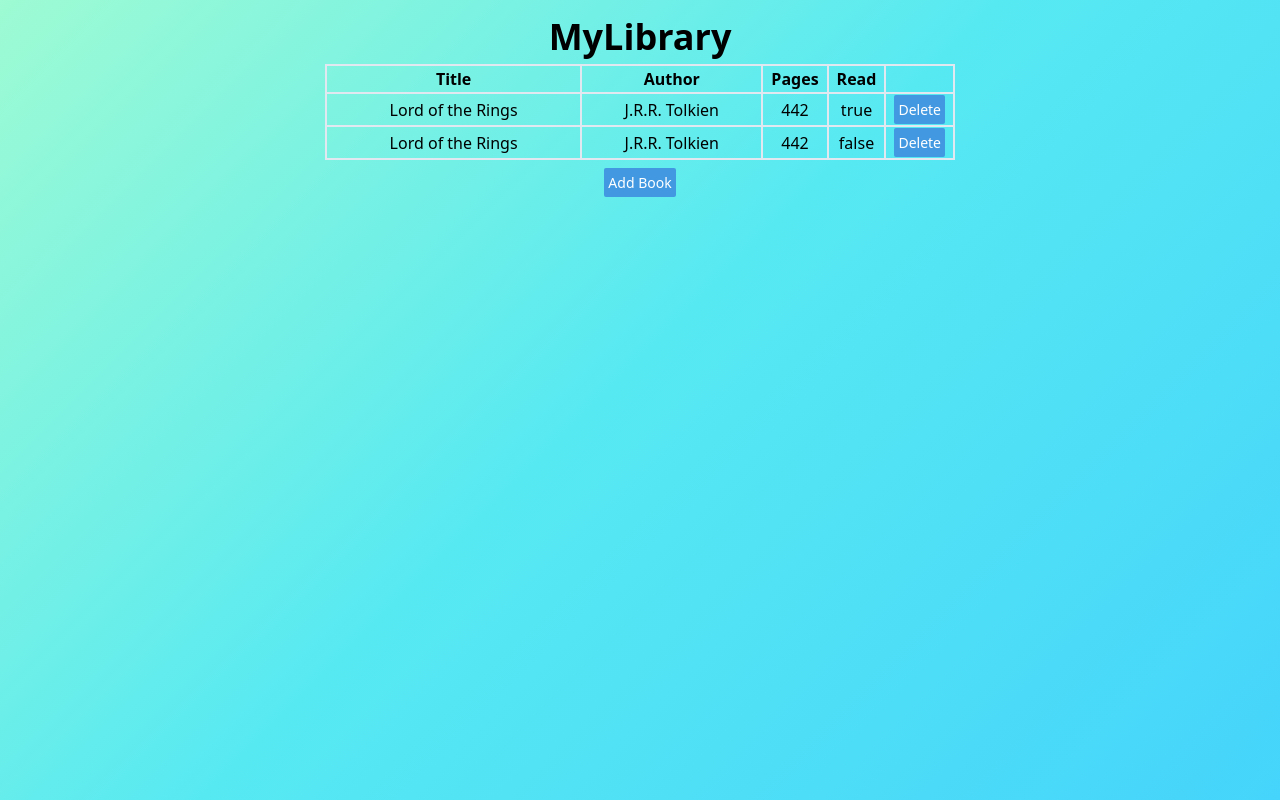
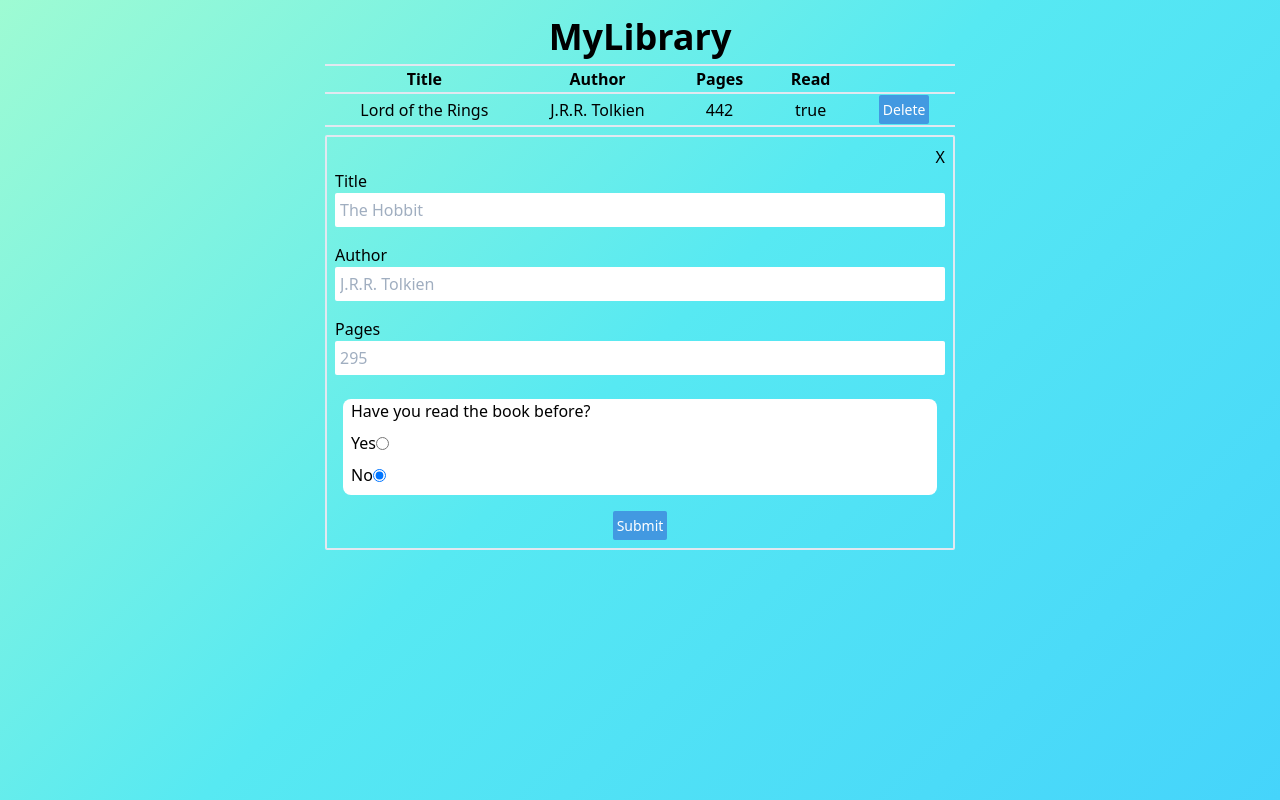
Before and after one commit to dhatGuy/library, a React app: page / in a window 1280 px wide. Built offline with nearby package versions, Linux system fonts and the light colour scheme.

Commit message:
add local storage feature and improved style

```diff
--- a/package.json
+++ b/package.json
@@ -1,5 +1,5 @@
 {
-  "name": "fulljs",
+  "name": "library",
   "version": "1.0.0",
   "description": "",
   "main": "index.js",
@@ -8,7 +8,7 @@
     "build": "npm run build:css && webpack -p",
     "build:css": "postcss src/styles/tailwind.css -o src/styles/main.css"
   },
-  "author": "",
+  "author": "Joseph Odunsi",
   "license": "ISC",
   "dependencies": {
     "@babel/core": "^7.10.2",
--- a/src/components/App.js
+++ b/src/components/App.js
@@ -2,25 +2,13 @@ import React, { Component } from "react";
 import Header from "./header";
 import Table from "./table"
 import Form from "./form"
+import storeBooks from "./storeBooks"
 import "../styles/main.css"
 import "../styles/styles.css"
 
 class App extends Component {
     state = {
-      books: [
-        {
-        title: "Lord of the Rings",
-        author: "J.R.R. Tolkien",
-        pages: 442,
-        read: "true"
-      },
-      {
-        title: "Lord of the Rings",
-        author: "J.R.R. Tolkien",
-        pages: 442,
-        read: "false"
-      },
-      ],
+      books: storeBooks(),
       newBook: {
         title: "",
         author: "",
@@ -32,13 +20,14 @@ class App extends Component {
         author: "",
         pages: ""
        },
-       isShown: false,
+       isShown: true,
     }
 
   removeRow = (index) =>{
-    let booksClone = this.state.books.slice()
+    let booksClone = JSON.parse(localStorage.getItem('library'));
     booksClone.splice(index, 1)
-    this.setState({books: booksClone})
+    localStorage.setItem('library', JSON.stringify(booksClone))
+    this.setState({books: storeBooks()})
   }
 
   toggleShown = () => {
@@ -49,9 +38,10 @@ class App extends Component {
   }
 
   toggleRead = (index) =>{
-    let booksClone = this.state.books.slice()
+    let booksClone = JSON.parse(localStorage.getItem('library'));
     booksClone[index].read = booksClone[index].read == '✔' ? '❌' : '✔'
-    this.setState({ books: booksClone })
+    localStorage.setItem('library', JSON.stringify(booksClone))
+    this.setState({ books: storeBooks()})
   }
 
   handleChange = (e) => {
@@ -73,8 +63,9 @@ class App extends Component {
       pages: this.state.newBook.pages,
       read: this.state.newBook.read == "yes" ? '✔' : '❌'
     })
+    localStorage.setItem('library', JSON.stringify(booksClone))
     this.setState({
-      books: booksClone,
+      books: storeBooks(),
       newBook: {
         title: "",
         author: "",
--- a/src/components/form.js
+++ b/src/components/form.js
@@ -3,10 +3,10 @@ import Input from "./input";
 
 const Form = ({titleValue, authorValue, toggleShown, pagesValue, isShown, read, handleChange, submitForm, error}) => {
   return (
-    <div className="container flex flex-col items-center ">
-    <form className="" onSubmit={submitForm} style={{display: isShown ? 'block' : 'none' }}>
-      <div className="cursor-pointer flex justify-end" onClick={toggleShown} >X
-        <i class="fas fa-times" title="Close"></i>
+    <>
+    <form className="sm:w-1/2 w-full border-2 flex-col m-2 p-2 rounded-sm" onSubmit={submitForm} style={{display: isShown ? 'flex' : 'none' }}>
+      <div className="cursor-pointer self-end" onClick={toggleShown} >
+        X
       </div>
       <Input name="title" value={titleValue} handleChange={handleChange} type="text" placeholder="The Hobbit">
         <label htmlFor="title">Title</label>
@@ -18,23 +18,28 @@ const Form = ({titleValue, authorValue, toggleShown, pagesValue, isShown, read,
       <Input name="pages" value={pagesValue} handleChange={handleChange} type="number" placeholder="295">
         <label htmlFor="pages">Pages</label>
       </Input>
-      <legend>
+      <fieldset className="bg-white m-2 rounded-lg">
+        <p className="mx-2">Have you read the book before?</p>
         <Input name="read" checked={read == "yes"} value="yes" handleChange={handleChange} type="radio">
           <label htmlFor="yes">Yes</label>
         </Input>
         <Input name="read" checked={read == "no"} value="no" handleChange={handleChange} type="radio">
           <label htmlFor="no">No</label>
         </Input>
-      </legend>
-      <Input type="submit" value="Submit"/>
+      </fieldset>
+      <button
+        type="submit"
+        className="self-center text-sm bg-blue-500 hover:bg-blue-400 mt-2 text-white p-1 rounded-sm"
+        >Submit
+      </button>
     </form>
-      <button
+    <button
         className="text-sm bg-blue-500 hover:bg-blue-400 mt-2 text-white p-1 rounded-sm"
         style={{display: isShown ? 'none' : "block"}}
         onClick={toggleShown}
         >Add Book
       </button>
-    </div>
+    </>
   )
 }
 
--- a/src/components/header.js
+++ b/src/components/header.js
@@ -3,7 +3,7 @@ import React from 'react';
 const Header = () => {
   return (
     <header className="text-4xl font-bold">
-     <i class="fas fa-book"></i>
+     <i className="fas fa-book"></i>
      <h1>MyLibrary</h1>
     </header>
   )
--- a/src/components/input.js
+++ b/src/components/input.js
@@ -2,14 +2,17 @@ import React from 'react';
 import styled from 'styled-components';
 
 const StyledInput = styled.input`
-  /* padding: 10px; */
+  padding: 5px;
 `
 
-const Input = ({type, value, placeholder, name, id, checked, children, handleChange}) => {
+const Input = ({type, value, placeholder, name, checked, children, handleChange}) => {
   return (
-    <div>
+    <div
+      className={type== "radio" ? "flex m-2 items-center justify-start" : "mb-4 flex flex-col items-start justify"}
+      >
       {children}
       <StyledInput
+      className={type !== "radio" && "submit" ? "rounded-sm w-full" : null}
       type={type}
       value={value || ""}
       placeholder={placeholder}
--- /dev/null
+++ b/src/components/storeBooks.js
@@ -0,0 +1,16 @@
+function storeBooks() {
+  let books;
+  if (localStorage.getItem('library') === null) {
+    books = [{
+      title: "Lord of the Rings",
+      author: "J.R.R. Tolkien",
+      pages: 442,
+      read: "true"
+    }];
+  } else {
+    books = JSON.parse(localStorage.getItem('library'));
+  }
+  return books;
+}
+
+export default storeBooks;
--- a/src/components/table.js
+++ b/src/components/table.js
@@ -4,7 +4,7 @@ import TableHeader from "./tableHeader"
 
 const Table = ({data, removeRow, toggleRead}) => {
   return (
-    <table className="w-full sm:w-full md:w-1/2">
+    <table className="md:w-1/2 w-full">
       <TableHeader />
       <tbody className="bookList">
         {data.length == 0 || data == undefined ? (
--- a/src/components/tableBody.js
+++ b/src/components/tableBody.js
@@ -2,11 +2,11 @@ import React from 'react';
 
 const TableBody = ({title, author, pages, read, toggleRead, removeRow, id}) => {
   return (
-    <tr className="border-2 text-center">
-      <td className="w-3/5 border-2">{title}</td>
-      <td className="w-2/5 border-2">{author}</td>
-      <td className="w-1/5 border-2">{pages}</td>
-      <td className="w-1/5 border-2 cursor-pointer"
+    <tr className="border-b-2 text-center">
+      <td className="">{title}</td>
+      <td className="">{author}</td>
+      <td className="">{pages}</td>
+      <td className="cursor-pointer"
           onClick={()=>toggleRead()}>
             {read}
       </td>
--- a/src/components/tableHeader.js
+++ b/src/components/tableHeader.js
@@ -3,12 +3,12 @@ import React from 'react';
 const Header = (props) => {
   return (
     <thead>
-        <tr className="text-center">
-          <th className="border-2">Title</th>
-          <th className="border-2">Author</th>
-          <th className="border-2 px-2">Pages</th>
-          <th className="border-2 px-2">Read</th>
-          <th className="border-2"></th>
+        <tr className="text-center border-b-2 border-t-2">
+          <th>Title</th>
+          <th>Author</th>
+          <th className="px-2">Pages</th>
+          <th className="px-2">Read</th>
+          <th></th>
         </tr>
     </thead>
   )
--- a/src/index.js
+++ b/src/index.js
@@ -1,6 +1,5 @@
 import React from "react";
 import ReactDOM from "react-dom";
 import App from "./components/App"
-// import "./styles/main.css"
 
  ReactDOM.render(<App/>, document.getElementById("main"));
```
Also changed, not shown: 1 other file (tests, documents, lock files or other folders).
